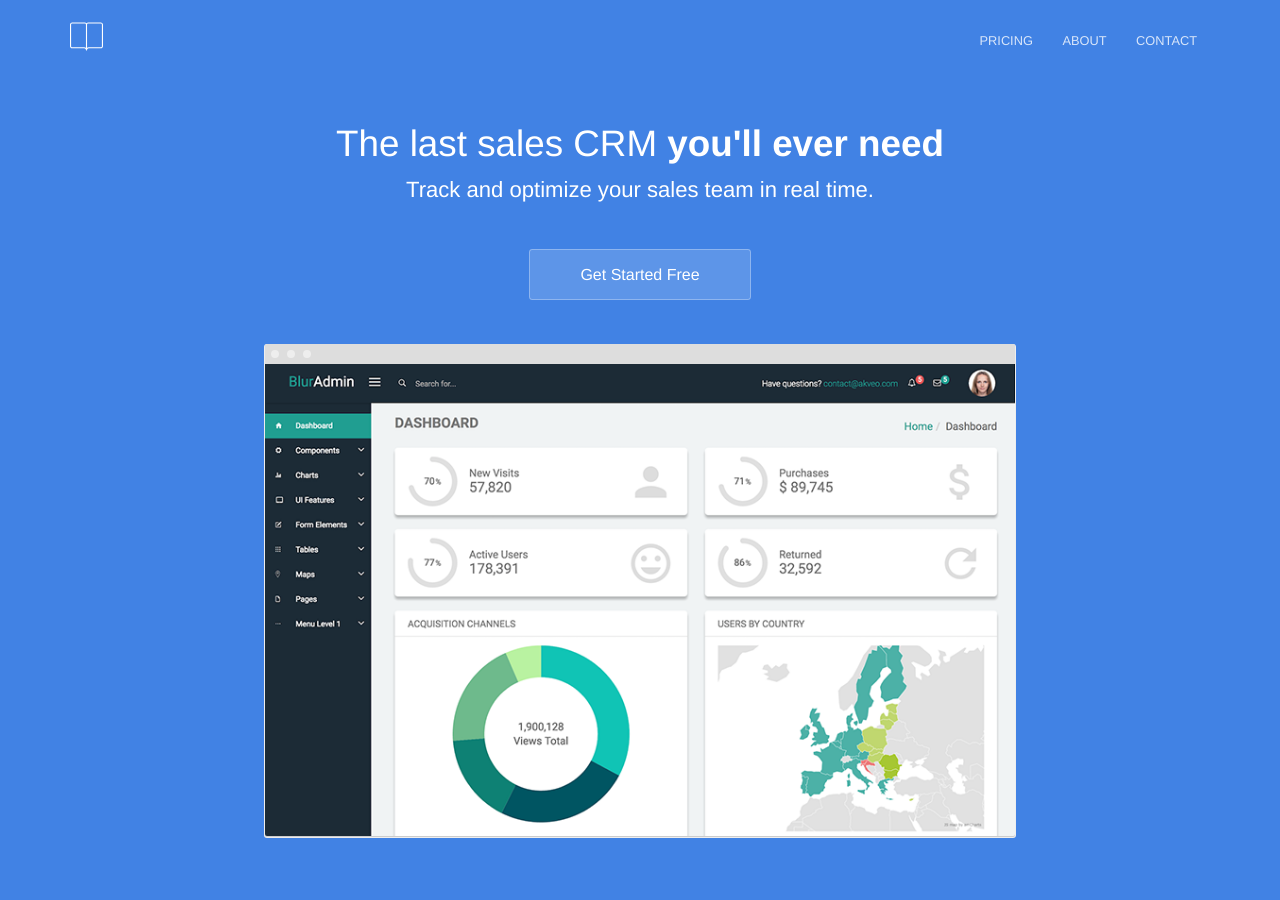
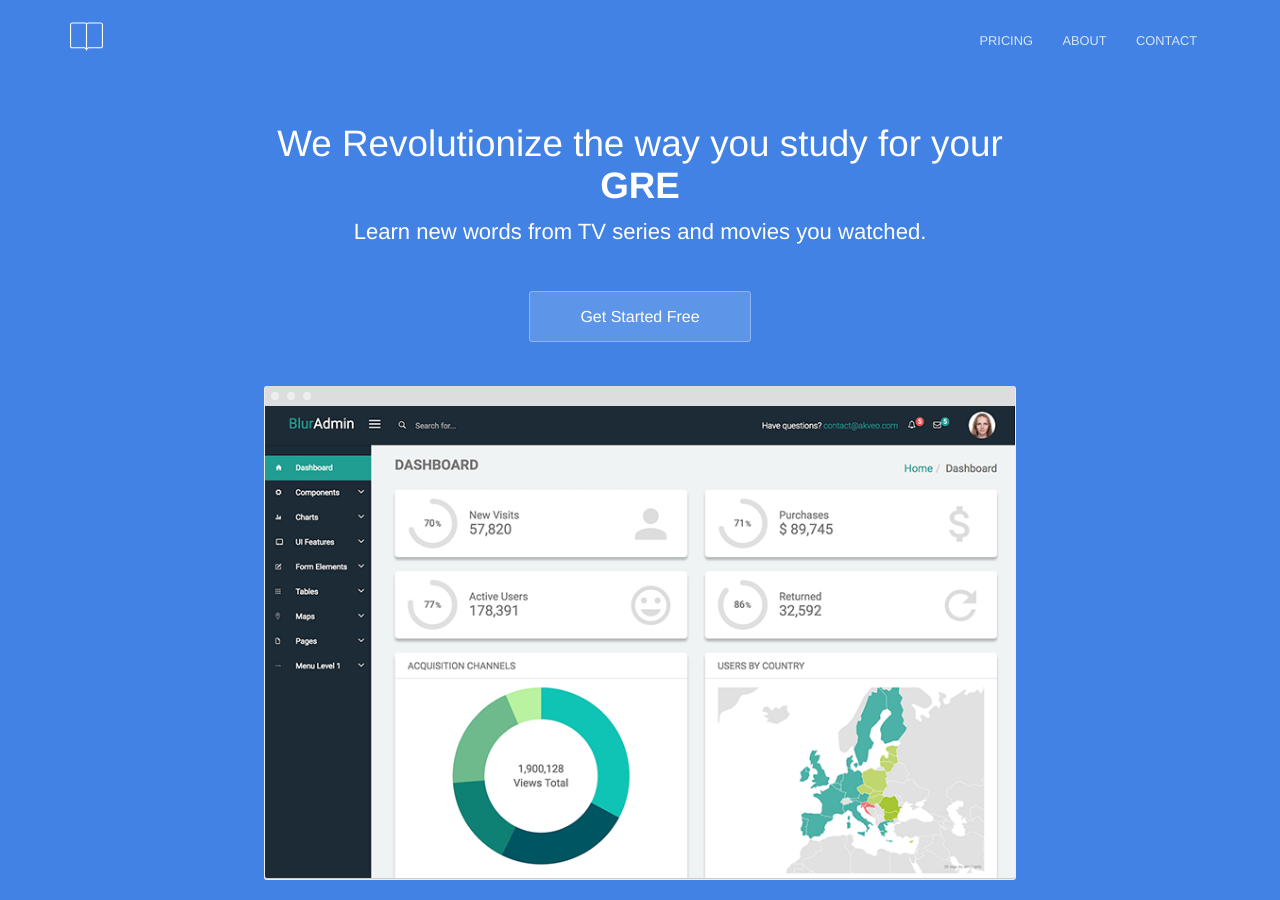
Before and after one commit to damocleseng/damocleseng.github.io, a Jekyll site: the page built from index.html, in a window 1280 px wide and 900 px high. Built offline with Jekyll 4.4.1, drawn with Linux system fonts in a browser that asks for light colours.

Commit message:
more changes

```diff
--- a/index.html
+++ b/index.html
@@ -1,12 +1,12 @@
 ---
-title: The last sales CRM you'll ever need
-description: Track and optimize your sales team in real time
+title: We Revolutionize the way you study for your GRE
+description: We Revolutionize the way you study for your GRE
 ---
 <section class="hero">
 	<div class="text-container">
-		<h1 class="editable">The last sales CRM <strong>you'll ever need</strong></h1>
-		<p class="subtext editable">Track and optimize your sales team in real time.</p>
-		<div class="cta button alt"><a href="/sign-up/">Get Started Free</a></div>
+		<h1 class="editable">We Revolutionize the way you study for your <strong>GRE</strong></h1>
+		<p class="subtext editable">Learn new words from TV series and movies you watched.</p>
+		<div class="cta button alt"><a href="/pricing/">Get Started Free</a></div>
 		<div>
 			<img src="/images/dashboard.png" alt="Screenshot" class="screenshot editable" />
 		</div>
```
Also changed, not shown: _staff_members/anuj.md (+1 -1 lines).
